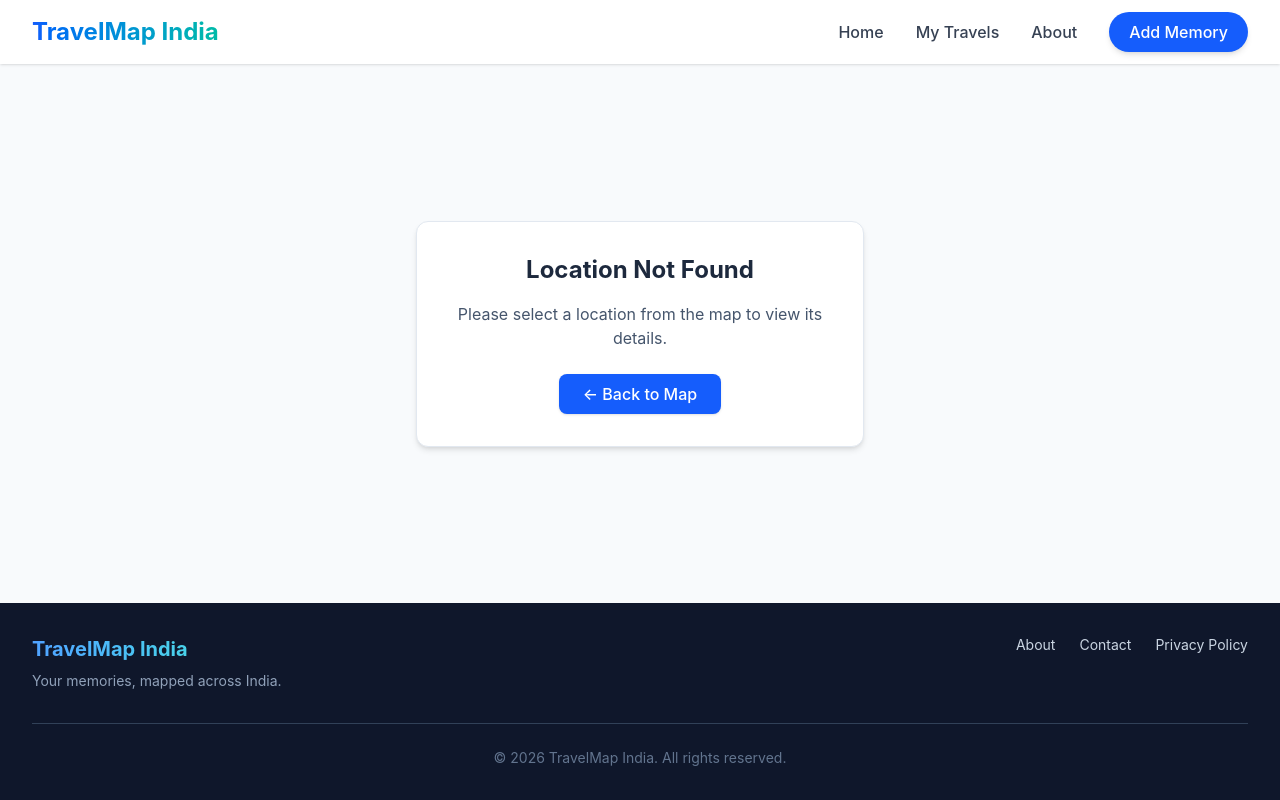
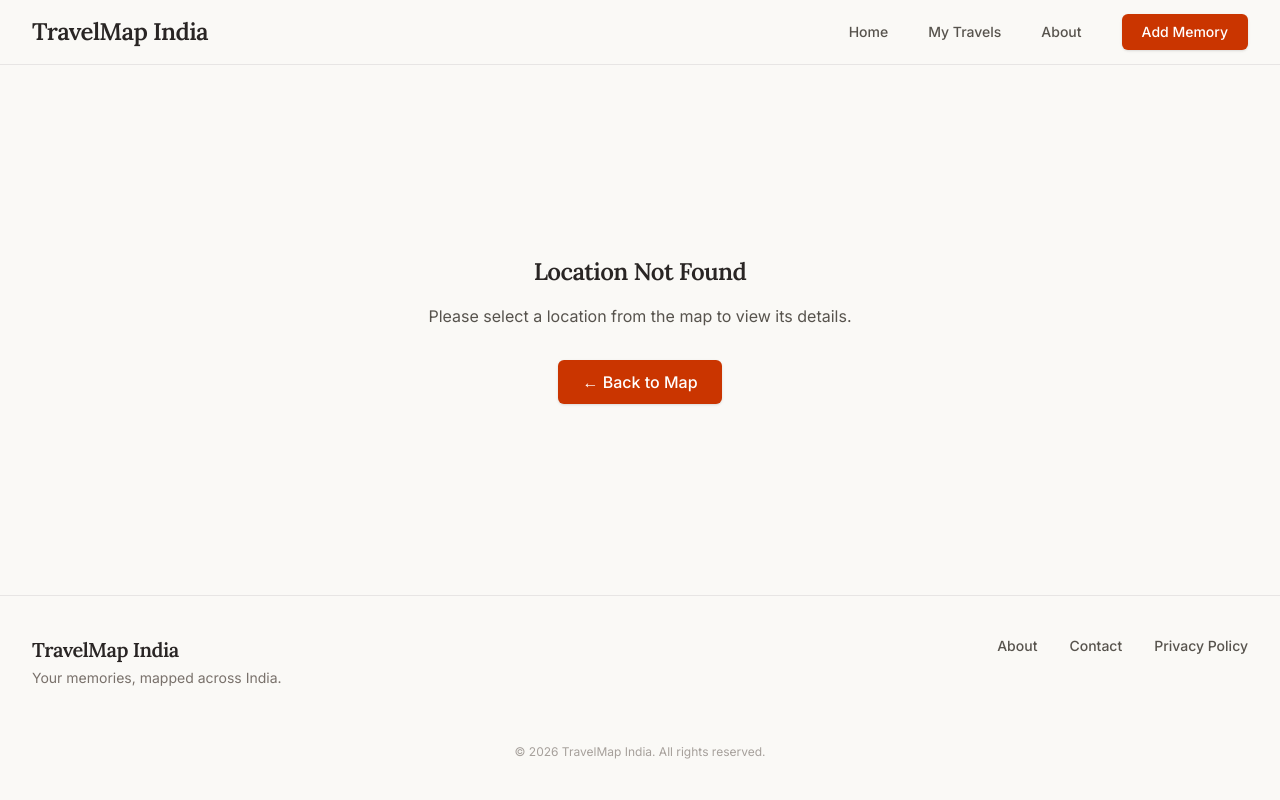
Before and after one commit to imabhishek86/Travel_India, a React (Vite) app: page /location/details in a window 1280 px wide. Built offline with nearby package versions, Linux system fonts and the light colour scheme.

Commit message:
Improve responsive UI and map layout

```diff
--- a/index.html
+++ b/index.html
@@ -4,7 +4,10 @@
     <meta charset="UTF-8" />
     <link rel="icon" type="image/svg+xml" href="/favicon.svg" />
     <meta name="viewport" content="width=device-width, initial-scale=1.0" />
-    <title>travel-india</title>
+    <link rel="preconnect" href="https://fonts.googleapis.com">
+    <link rel="preconnect" href="https://fonts.gstatic.com" crossorigin>
+    <link href="https://fonts.googleapis.com/css2?family=Inter:wght@400;500;600&family=Lora:ital,wght@0,400;0,500;0,600;1,400&display=swap" rel="stylesheet">
+    <title>TravelMap India</title>
   </head>
   <body>
     <div id="root"></div>
--- a/src/components/Footer.jsx
+++ b/src/components/Footer.jsx
@@ -2,26 +2,26 @@ import React from 'react';
 
 const Footer = () => {
   return (
-    <footer className="bg-slate-900 text-white py-8">
+    <footer className="bg-[#faf9f6] border-t border-stone-200 py-10">
       <div className="max-w-7xl mx-auto px-4 sm:px-6 lg:px-8">
         <div className="flex flex-col md:flex-row justify-between items-center md:items-start gap-6">
           <div className="text-center md:text-left">
-            <h3 className="text-xl font-bold text-transparent bg-clip-text bg-gradient-to-r from-blue-400 to-teal-300">
+            <h3 className="text-xl font-bold font-serif text-stone-800 tracking-tight">
               TravelMap India
             </h3>
-            <p className="mt-2 text-slate-400 text-sm">
+            <p className="mt-1 text-stone-500 text-sm">
               Your memories, mapped across India.
             </p>
           </div>
 
-          <div className="flex space-x-6 text-sm text-slate-300">
-            <a href="#" className="hover:text-white transition-colors">About</a>
-            <a href="#" className="hover:text-white transition-colors">Contact</a>
-            <a href="#" className="hover:text-white transition-colors">Privacy Policy</a>
+          <div className="flex space-x-8 text-sm font-medium text-stone-600">
+            <a href="#" className="hover:text-orange-700 transition-colors">About</a>
+            <a href="#" className="hover:text-orange-700 transition-colors">Contact</a>
+            <a href="#" className="hover:text-orange-700 transition-colors">Privacy Policy</a>
           </div>
         </div>
 
-        <div className="mt-8 border-t border-slate-700 pt-6 text-center text-sm text-slate-500">
+        <div className="mt-8 pt-6 text-center text-xs text-stone-400">
           &copy; {new Date().getFullYear()} TravelMap India. All rights reserved.
         </div>
       </div>
--- a/src/components/Header.jsx
+++ b/src/components/Header.jsx
@@ -4,22 +4,22 @@ const Header = () => {
   const [isMenuOpen, setIsMenuOpen] = useState(false);
 
   return (
-    <header className="bg-white shadow-sm sticky top-0 z-50">
+    <header className="bg-[#faf9f6] border-b border-stone-200 sticky top-0 z-50">
       <div className="max-w-7xl mx-auto px-4 sm:px-6 lg:px-8">
         <div className="flex justify-between h-16 items-center">
           {/* Logo */}
           <div className="flex-shrink-0 flex items-center">
-            <span className="text-2xl font-bold bg-clip-text text-transparent bg-gradient-to-r from-blue-600 to-teal-500">
+            <span className="text-2xl font-bold font-serif text-stone-800 tracking-tight">
               TravelMap India
             </span>
           </div>
 
           {/* Desktop Navigation */}
-          <nav className="hidden md:flex space-x-8 items-center">
-            <a href="#" className="text-gray-700 hover:text-blue-600 transition-colors font-medium">Home</a>
-            <a href="#" className="text-gray-700 hover:text-blue-600 transition-colors font-medium">My Travels</a>
-            <a href="#" className="text-gray-700 hover:text-blue-600 transition-colors font-medium">About</a>
-            <button className="bg-blue-600 hover:bg-blue-700 text-white px-5 py-2 rounded-full font-medium transition-colors shadow-md hover:shadow-lg">
+          <nav className="hidden md:flex space-x-10 items-center">
+            <a href="#" className="text-stone-600 hover:text-orange-700 transition-colors font-medium text-sm">Home</a>
+            <a href="#" className="text-stone-600 hover:text-orange-700 transition-colors font-medium text-sm">My Travels</a>
+            <a href="#" className="text-stone-600 hover:text-orange-700 transition-colors font-medium text-sm">About</a>
+            <button className="bg-orange-700 hover:bg-orange-800 text-white px-5 py-2 rounded-md text-sm font-medium transition-all shadow-sm hover:shadow">
               Add Memory
             </button>
           </nav>
@@ -28,13 +28,13 @@ const Header = () => {
           <div className="flex items-center md:hidden">
             <button
               onClick={() => setIsMenuOpen(!isMenuOpen)}
-              className="text-gray-700 hover:text-blue-600 focus:outline-none"
+              className="text-stone-600 hover:text-orange-700 focus:outline-none transition-colors"
             >
               <svg className="h-6 w-6" fill="none" viewBox="0 0 24 24" stroke="currentColor">
                 {isMenuOpen ? (
-                  <path strokeLinecap="round" strokeLinejoin="round" strokeWidth={2} d="M6 18L18 6M6 6l12 12" />
+                  <path strokeLinecap="round" strokeLinejoin="round" strokeWidth={1.5} d="M6 18L18 6M6 6l12 12" />
                 ) : (
-                  <path strokeLinecap="round" strokeLinejoin="round" strokeWidth={2} d="M4 6h16M4 12h16M4 18h16" />
+                  <path strokeLinecap="round" strokeLinejoin="round" strokeWidth={1.5} d="M4 6h16M4 12h16M4 18h16" />
                 )}
               </svg>
             </button>
@@ -44,12 +44,12 @@ const Header = () => {
 
       {/* Mobile Navigation */}
       {isMenuOpen && (
-        <div className="md:hidden bg-white border-t border-gray-100 px-2 pt-2 pb-3 space-y-1 shadow-lg absolute w-full">
-          <a href="#" className="block px-3 py-2 rounded-md text-base font-medium text-gray-700 hover:text-blue-600 hover:bg-blue-50">Home</a>
-          <a href="#" className="block px-3 py-2 rounded-md text-base font-medium text-gray-700 hover:text-blue-600 hover:bg-blue-50">My Travels</a>
-          <a href="#" className="block px-3 py-2 rounded-md text-base font-medium text-gray-700 hover:text-blue-600 hover:bg-blue-50">About</a>
-          <div className="px-3 py-2">
-            <button className="w-full bg-blue-600 text-white px-4 py-2 rounded-md font-medium">
+        <div className="md:hidden bg-[#faf9f6] border-t border-stone-200 px-4 pt-2 pb-4 space-y-1 shadow-lg absolute w-full">
+          <a href="#" className="block px-3 py-2 rounded-md text-base font-medium text-stone-700 hover:text-orange-700 hover:bg-orange-50 transition-colors">Home</a>
+          <a href="#" className="block px-3 py-2 rounded-md text-base font-medium text-stone-700 hover:text-orange-700 hover:bg-orange-50 transition-colors">My Travels</a>
+          <a href="#" className="block px-3 py-2 rounded-md text-base font-medium text-stone-700 hover:text-orange-700 hover:bg-orange-50 transition-colors">About</a>
+          <div className="px-3 py-3">
+            <button className="w-full bg-orange-700 hover:bg-orange-800 text-white px-4 py-2 rounded-md font-medium transition-colors shadow-sm">
               Add Memory
             </button>
           </div>
--- a/src/index.css
+++ b/src/index.css
@@ -1,12 +1,23 @@
 @import "tailwindcss";
 @import "leaflet/dist/leaflet.css";
+
+@theme {
+  --font-sans: "Inter", ui-sans-serif, system-ui, sans-serif;
+  --font-serif: "Lora", ui-serif, Georgia, serif;
+}
 
 html, body, #root {
   height: 100%;
   width: 100%;
   margin: 0;
   padding: 0;
-  background-color: #f8fafc; /* slate-50 */
+  background-color: #faf9f6; /* warm off-white */
+  color: #292524; /* charcoal */
+  font-family: var(--font-sans);
+}
+
+h1, h2, h3, h4, h5, h6, .font-serif {
+  font-family: var(--font-serif);
 }
 
 /* Ensure leaflet container fills its parent */
@@ -14,4 +25,5 @@ html, body, #root {
   width: 100%;
   height: 100%;
   z-index: 10;
+  font-family: var(--font-sans);
 }
--- a/src/pages/LocationDetails.jsx
+++ b/src/pages/LocationDetails.jsx
@@ -10,17 +10,17 @@ const LocationDetails = () => {
   // If page is accessed directly without location state, show error state
   if (!state) {
     return (
-      <div className="flex flex-col min-h-screen bg-slate-50">
+      <div className="flex flex-col min-h-screen">
         <Header />
         <main className="flex-grow flex flex-col items-center justify-center p-6">
-          <div className="bg-white p-8 rounded-xl shadow-md border border-slate-200 text-center max-w-md">
-            <h2 className="text-2xl font-bold text-slate-800 mb-4">Location Not Found</h2>
-            <p className="text-slate-600 mb-6">
+          <div className="text-center max-w-md">
+            <h2 className="text-2xl font-bold font-serif text-stone-800 mb-4 tracking-tight">Location Not Found</h2>
+            <p className="text-stone-600 mb-8">
               Please select a location from the map to view its details.
             </p>
             <button
               onClick={() => navigate('/')}
-              className="bg-blue-600 hover:bg-blue-700 text-white px-6 py-2 rounded-lg font-medium transition-colors shadow-sm"
+              className="bg-orange-700 hover:bg-orange-800 text-white px-6 py-2.5 rounded-md font-medium transition-colors shadow-sm"
             >
               ← Back to Map
             </button>
@@ -34,104 +34,77 @@ const LocationDetails = () => {
   const { lat, lng, name, lastVisited } = state;
 
   return (
-    <div className="flex flex-col min-h-screen bg-slate-50">
+    <div className="flex flex-col min-h-screen">
       <Header />
 
-      <main className="flex-grow p-4 md:p-8 max-w-5xl mx-auto w-full">
+      <main className="flex-grow px-4 py-8 md:py-12 max-w-4xl mx-auto w-full">
         {/* Back Button */}
         <button
           onClick={() => navigate(-1)}
-          className="flex items-center text-slate-600 hover:text-blue-600 font-medium mb-6 transition-colors"
+          className="group flex items-center text-stone-500 hover:text-orange-700 font-medium mb-10 transition-colors text-sm"
         >
-          <span className="mr-2">←</span> Back to Map
+          <span className="mr-2 transform group-hover:-translate-x-1 transition-transform">←</span> Back to Map
         </button>
 
-        <div className="grid grid-cols-1 md:grid-cols-3 gap-6">
-          {/* Main Info Column */}
-          <div className="md:col-span-2 space-y-6">
-
-            {/* Location Header Card */}
-            <div className="bg-white rounded-xl shadow-sm border border-slate-200 p-6 md:p-8">
-              <div className="flex items-start justify-between mb-2">
-                <h1 className="text-3xl md:text-4xl font-bold text-slate-800 flex items-center gap-3">
-                  <span className="text-red-500">📍</span>
+        {/* Header Section */}
+        <header className="mb-12 border-b border-stone-200 pb-8">
+          <h1 className="text-4xl md:text-5xl font-bold font-serif text-stone-800 mb-4 tracking-tight leading-tight">
             {name}
           </h1>
+          <div className="flex flex-wrap items-center gap-y-2 gap-x-6 text-sm">
+            <span className="text-stone-500 font-medium tracking-wide uppercase">
+              Visited: <span className="text-stone-800 ml-1">{lastVisited}</span>
+            </span>
+            <span className="hidden md:inline text-stone-300">|</span>
+            <span className="text-stone-500 font-medium tracking-wide uppercase">
+              Lat: <span className="text-stone-800 font-mono ml-1">{lat.toFixed(4)}</span>
+            </span>
+            <span className="text-stone-500 font-medium tracking-wide uppercase">
+              Lng: <span className="text-stone-800 font-mono ml-1">{lng.toFixed(4)}</span>
+            </span>
           </div>
-              <div className="text-slate-500 font-medium flex items-center gap-2 mt-3">
-                <svg xmlns="http://www.w3.org/2000/svg" className="h-5 w-5" fill="none" viewBox="0 0 24 24" stroke="currentColor">
-                  <path strokeLinecap="round" strokeLinejoin="round" strokeWidth={2} d="M8 7V3m8 4V3m-9 8h10M5 21h14a2 2 0 002-2V7a2 2 0 00-2-2H5a2 2 0 00-2 2v12a2 2 0 002 2z" />
-                </svg>
-                Last visited: <span className="text-slate-700">{lastVisited}</span>
-              </div>
-            </div>
+        </header>
 
+        <div className="space-y-16">
           {/* Description Section */}
-            <div className="bg-white rounded-xl shadow-sm border border-slate-200 p-6 md:p-8">
-              <h2 className="text-xl font-bold text-slate-800 mb-4 border-b border-slate-100 pb-2">Description</h2>
-              {/* TEMPORARY: Placeholder text. Later will be fetched from MongoDB */}
-              <p className="text-slate-600 leading-relaxed">
+          <section>
+            <h2 className="text-2xl font-bold font-serif text-stone-800 mb-4 tracking-tight">About this place</h2>
+            <p className="text-stone-600 leading-relaxed max-w-3xl text-lg">
               Explore the memories and experiences from this place. This is a temporary description placeholder that will later be replaced by data stored in your MongoDB database when you connect the backend.
             </p>
-            </div>
+          </section>
 
           {/* Memories Section */}
-            <div className="bg-white rounded-xl shadow-sm border border-slate-200 p-6 md:p-8">
-              <div className="flex items-center justify-between border-b border-slate-100 pb-2 mb-6">
-                <h2 className="text-xl font-bold text-slate-800">Memories</h2>
-                {/* TEMPORARY: Placeholder button. Does not save to MongoDB yet */}
+          <section>
+            <div className="flex items-center justify-between mb-8">
+              <h2 className="text-2xl font-bold font-serif text-stone-800 tracking-tight">Journal Entries</h2>
               <button
                 onClick={() => alert("Memory functionality will be added later when MongoDB is connected!")}
-                  className="bg-blue-600 hover:bg-blue-700 text-white px-4 py-2 rounded-lg text-sm font-medium transition-colors shadow-sm flex items-center gap-1"
+                className="bg-orange-700 hover:bg-orange-800 text-white px-5 py-2.5 rounded-md text-sm font-medium transition-all shadow-sm hover:shadow flex items-center gap-2"
               >
-                  <span className="text-lg leading-none">+</span> Add Memory
+                <span>+</span> Write a Memory
               </button>
             </div>
 
             {/* Empty State */}
-              <div className="flex flex-col items-center justify-center py-10 text-center">
-                <div className="bg-slate-100 p-4 rounded-full mb-4">
-                  <svg xmlns="http://www.w3.org/2000/svg" className="h-10 w-10 text-slate-400" fill="none" viewBox="0 0 24 24" stroke="currentColor">
-                    <path strokeLinecap="round" strokeLinejoin="round" strokeWidth={1.5} d="M4 16l4.586-4.586a2 2 0 012.828 0L16 16m-2-2l1.586-1.586a2 2 0 012.828 0L20 14m-6-6h.01M6 20h12a2 2 0 002-2V6a2 2 0 00-2-2H6a2 2 0 00-2 2v12a2 2 0 002 2z" />
+            <div className="flex flex-col items-center justify-center py-16 text-center bg-white rounded-lg border border-stone-100 shadow-sm px-4">
+              <div className="bg-[#faf9f6] p-4 rounded-full mb-5">
+                <svg xmlns="http://www.w3.org/2000/svg" className="h-8 w-8 text-stone-400" fill="none" viewBox="0 0 24 24" stroke="currentColor">
+                  <path strokeLinecap="round" strokeLinejoin="round" strokeWidth={1.5} d="M12 6.253v13m0-13C10.832 5.477 9.246 5 7.5 5S4.168 5.477 3 6.253v13C4.168 18.477 5.754 18 7.5 18s3.332.477 4.5 1.253m0-13C13.168 5.477 14.754 5 16.5 5c1.747 0 3.332.477 4.5 1.253v13C19.832 18.477 18.247 18 16.5 18c-1.746 0-3.332.477-4.5 1.253" />
                 </svg>
               </div>
-                <h3 className="text-lg font-bold text-slate-700 mb-1">No memories added yet.</h3>
-                <p className="text-slate-500 max-w-sm">
-                  Start adding memories from this place to build your travel journal.
+              <h3 className="text-lg font-serif font-bold text-stone-800 mb-2">No entries yet</h3>
+              <p className="text-stone-500 max-w-sm mb-6">
+                Start adding memories from {name} to build your travel journal.
               </p>
+              <button
+                onClick={() => alert("Memory functionality will be added later when MongoDB is connected!")}
+                className="text-orange-700 hover:text-orange-800 font-medium transition-colors border-b border-orange-200 hover:border-orange-800 pb-0.5"
+              >
+                Write your first memory
+              </button>
             </div>
-            </div>
-
-          </div>
-
-          {/* Sidebar Info Column */}
-          <div className="space-y-6">
-            <div className="bg-white rounded-xl shadow-sm border border-slate-200 p-6">
-              <h2 className="text-lg font-bold text-slate-800 mb-4 border-b border-slate-100 pb-2">Location Info</h2>
-
-              <div className="space-y-4">
-                <div>
-                  <p className="text-xs text-slate-500 font-semibold uppercase tracking-wider mb-1">Name</p>
-                  <p className="text-slate-800 font-medium">{name}</p>
-                </div>
-
-                <div>
-                  <p className="text-xs text-slate-500 font-semibold uppercase tracking-wider mb-1">Coordinates</p>
-                  <div className="flex flex-col gap-1">
-                    <div className="flex justify-between bg-slate-50 px-3 py-1.5 rounded text-sm">
-                      <span className="text-slate-500">Lat:</span>
-                      <span className="text-slate-700 font-mono">{lat.toFixed(6)}</span>
-                    </div>
-                    <div className="flex justify-between bg-slate-50 px-3 py-1.5 rounded text-sm">
-                      <span className="text-slate-500">Lng:</span>
-                      <span className="text-slate-700 font-mono">{lng.toFixed(6)}</span>
-                    </div>
-                  </div>
-                </div>
-              </div>
-            </div>
-          </div>
-
+          </section>
         </div>
       </main>
 
```
Also changed, not shown: src/components/Map.jsx (+42 -11 lines), src/pages/Home.jsx (+3 -5 lines). Lines whose indentation alone changed are shown as unchanged.
